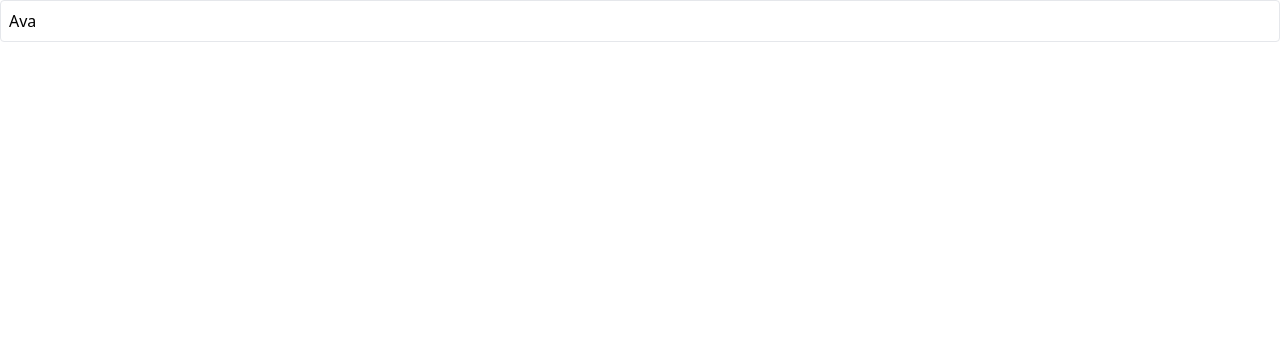
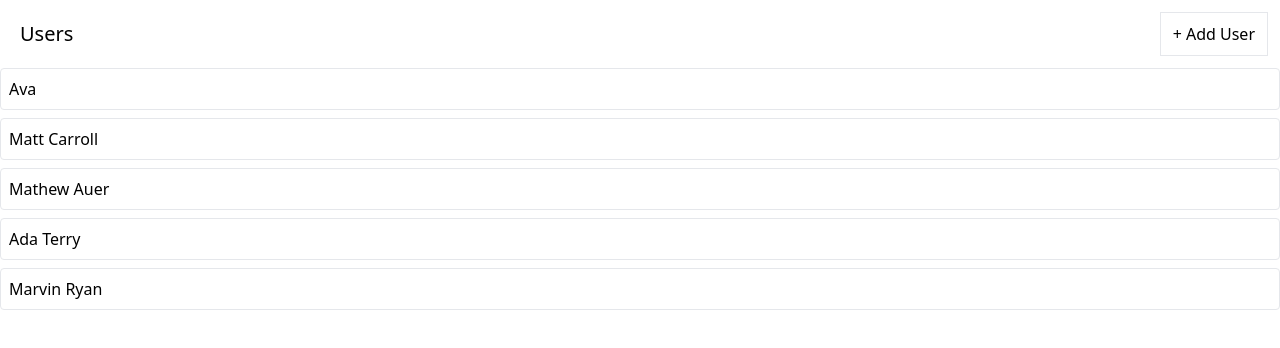
Before and after one commit to IocusBob/media, a React (Create React App) app: page / in a window 1280 px wide. Shown: the top 348 px of the page. Built offline with nearby package versions, Linux system fonts and the light colour scheme; data requests are answered from the project's data file.

Commit message:
add users functionality/creating thunks and handling errors/loading cases

```diff
--- a/db.json
+++ b/db.json
@@ -1,7 +1,24 @@
 {
   "users": [
     {
-            "id": 1, "name": "Ava"
+      "id": 1,
+      "name": "Ava"
+    },
+    {
+      "name": "Matt Carroll",
+      "id": 2
+    },
+    {
+      "name": "Mathew Auer",
+      "id": 3
+    },
+    {
+      "name": "Ada Terry",
+      "id": 4
+    },
+    {
+      "name": "Marvin Ryan",
+      "id": 5
     }
   ],
   "albums": [],
--- a/src/components/UsersList.js
+++ b/src/components/UsersList.js
@@ -1,23 +1,26 @@
-import { render } from '@testing-library/react'
-import React, {useEffect} from 'react'
-import { useDispatch, useSelector } from 'react-redux'
-import { fetchUsers } from '../store'
-import Skeleton from './Skeleton'
+import React, {useEffect} from 'react';
+import { useSelector } from 'react-redux';
+import { fetchUsers, addUser } from '../store';
+import Button from './Button';
+import Skeleton from './Skeleton';
+import { useThunk } from '../hooks/use-thunk';
+
+
 
 const UsersList = () => {
-  const dispatch = useDispatch();
-  const {isLoading, data, error} = useSelector(state => {
+  const [doFetchUsers, isLoadingUsers, loadingUsersError] = useThunk(fetchUsers)
+  const [doCreateUser, isCreateingUser, createingUserError] = useThunk(addUser)
+  const {data} = useSelector(state => {
     return state.users;
   })
-  console.log(data)
   useEffect(() => {
-    dispatch(fetchUsers());
-  }, [])
+    doFetchUsers();
+  }, [doFetchUsers]);
 
-  if (isLoading) {
+  if (isLoadingUsers) {
     return <Skeleton times={6} extraClasses="h-10 w-full"/>
   }
-  if(error){
+  if(loadingUsersError){
     return <div>Error fetching data...</div>
   }
 
@@ -28,8 +31,26 @@
       </div>
     </div>
   })
+
+  const handleUserAdd = () => {
+    doCreateUser();
+  };
   return (
-    <div>{renderedUsers}</div>
+    <div>
+      <div className="flex flex-row justify-between m-3">
+        <h1 className="m-2 text-xl">Users</h1>
+        {
+          isCreateingUser
+          ? 'creating user...'
+          : <Button onClick={handleUserAdd}> + Add User</Button>
+        }
+        {
+          createingUserError && 'Error creating user...'
+        }
+
+      </div>
+      {renderedUsers}
+    </div>
   )
 }
 
--- /dev/null
+++ b/src/hooks/use-thunk.js
@@ -0,0 +1,16 @@
+import { useState, useCallback } from "react";
+import { useDispatch } from "react-redux";
+
+export function useThunk(thunk) {
+    const [isLoading, setIsLoading] = useState(false);
+    const [error, setError] = useState(null);
+    const dispatch = useDispatch();
+    const runThunk = useCallback((arg) => {
+      setIsLoading(true)
+      dispatch(thunk(arg))
+        .unwrap()
+        .catch(err => setError(err))
+        .finally(() => setIsLoading(false))
+    }, [dispatch, thunk])
+    return [runThunk, isLoading, error]
+  }
--- a/src/store/index.js
+++ b/src/store/index.js
@@ -7,4 +7,5 @@
     }
 });
 
-export * from './thunks/fetchUsers'
+export * from './thunks/fetchUsers';
+export * from './thunks/addUser';
--- a/src/store/slices/usersSlice.js
+++ b/src/store/slices/usersSlice.js
@@ -1,5 +1,6 @@
 import { createSlice } from "@reduxjs/toolkit";
 import { fetchUsers } from "../thunks/fetchUsers";
+import { addUser } from "../thunks/addUser";
 
 const userSlice = createSlice({
     name: "users",
@@ -20,6 +21,17 @@
             state.isLoading = false;
             state.error = action.error;
         });
+        builder.addCase(addUser.pending, (state, action) => {
+            state.isLoading = true;
+        })
+        builder.addCase(addUser.fulfilled, (state, action) => {
+            state.isLoading = false;
+            state.data.push(action.payload);
+        })
+        builder.addCase(addUser.rejected, (state, action) => {
+            state.isLoading = false;
+            state.error = action.error;
+        });
     }
 });
 
--- /dev/null
+++ b/src/store/thunks/addUser.js
@@ -0,0 +1,12 @@
+import { createAsyncThunk } from "@reduxjs/toolkit";
+import axios from "axios";
+import { faker, Faker } from "@faker-js/faker";
+
+const addUser = createAsyncThunk('user/add', async () => {
+    const res = await axios.post('http://localhost:3005/users', {
+        name: faker.name.fullName()
+    })
+    return res.data;
+});
+
+export {addUser};
```
Lines whose indentation alone changed are shown as unchanged.
